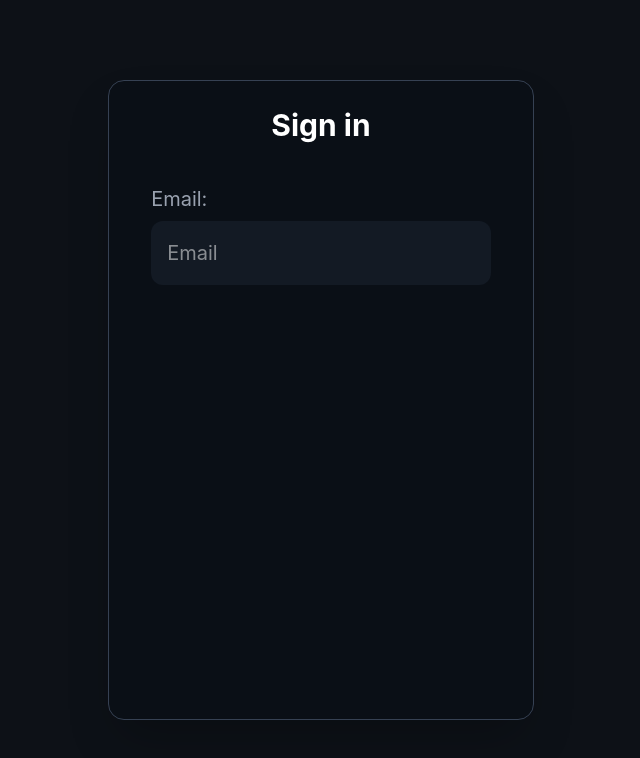
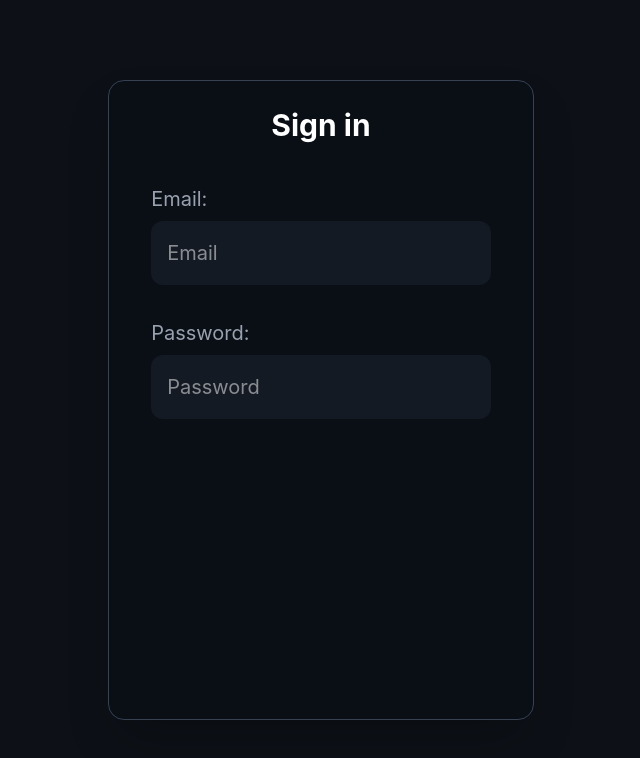
Before and after one commit to rigby200602/expense-tracking, a React (Vite) app: page /sign-in in a window 1280 px wide. Shown: the top 758 px of the page, without its empty margins (319-959 px from the left). Built offline with nearby package versions, Linux system fonts and the light colour scheme.

Commit message:
feat: add gap between input fields in SignIn component for improved spacing

```diff
--- a/src/pages/SignIn.tsx
+++ b/src/pages/SignIn.tsx
@@ -3,13 +3,26 @@ const SignIn = () => {
     <div className="hidden lg:flex justify-center items-center text-white h-screen my-auto">
       <div className="flex flex-col bg-[#0A0F16] border border-gray-700 rounded-2xl shadow-2xl w-1/3 h-4/5 py-[2%]">
         <p className="text-center text-3xl font-bold">Sign in</p>
-        <div className="flex flex-col h-full my-[10%] mx-[10%] text-xl">
+        <div className="flex flex-col h-full my-[10%] mx-[10%] text-xl gap-[15%]">
           <div className="w-full">
             <p className="mb-2 text-gray-400">Email:</p>
             <input
+              id="email"
               type="email"
               placeholder="Email"
               title="Enter your email"
+              autoComplete="email"
+              className="rounded-xl px-4 bg-[#131A24] w-full h-full outline-0 autofill:bg-amber-900"
+            />
+          </div>
+          <div className="w-full">
+            <p className="mb-2 text-gray-400">Password:</p>
+            <input
+              id="password"
+              type="password"
+              placeholder="Password"
+              title="Enter your password"
+              autoComplete="off"
               className="rounded-xl px-4 bg-[#131A24] w-full h-full outline-0"
             />
           </div>
```
